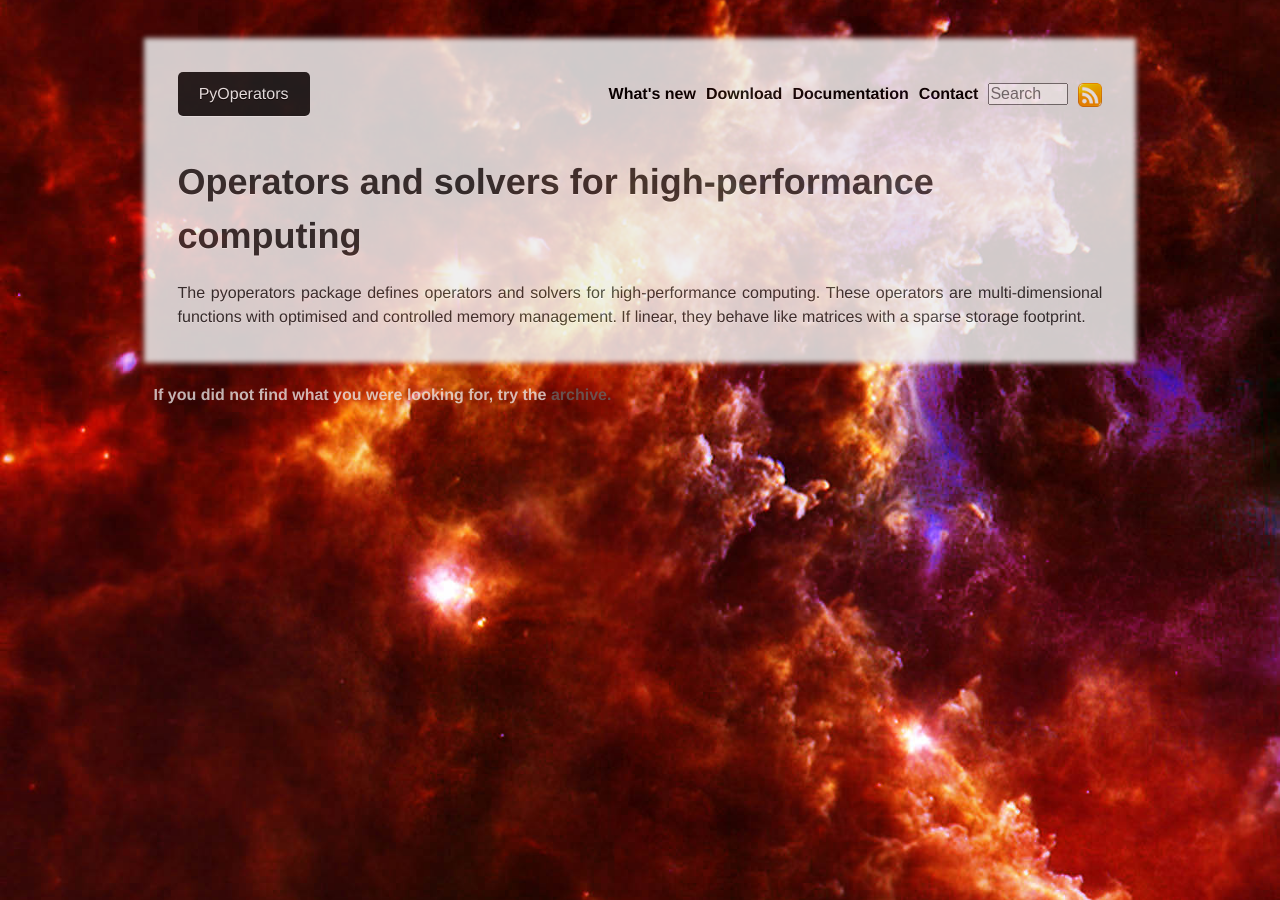
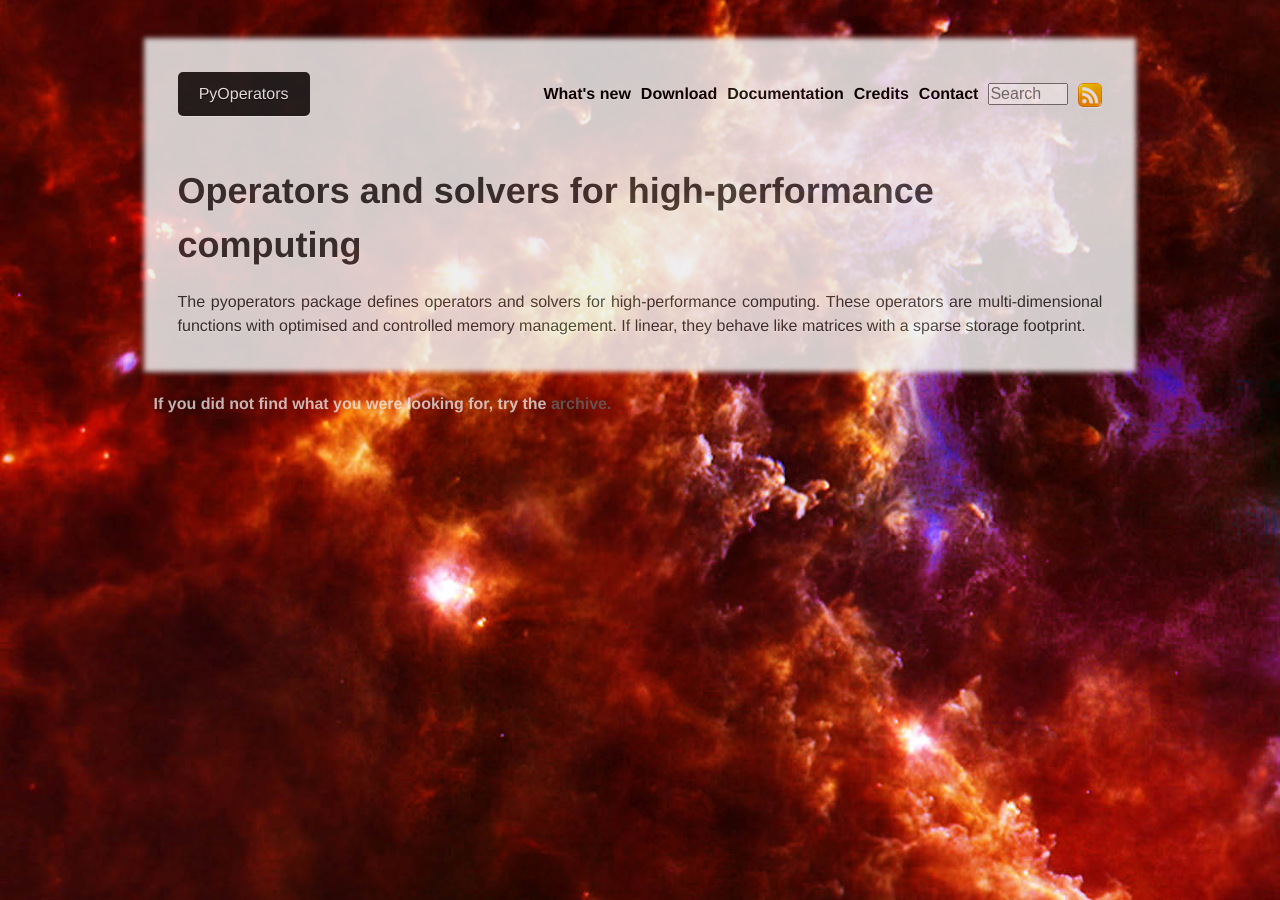
Before and after one commit to pchanial/pyoperators, a Jekyll site: the page built from index.html, in a window 1280 px wide. Built offline with Jekyll 4.4.1, drawn with Linux system fonts in a browser that asks for light colours; some web fonts are replaced.

Commit message:
Add credits section, simplify dom, by removing the content div.

```diff
--- a/_layouts/default.html
+++ b/_layouts/default.html
@@ -34,6 +34,9 @@
             <a href="{{ site.baseurl }}/documentation">Documentation</a>
           </li>
           <li>
+            <a href="{{ site.baseurl }}/credits">Credits</a>
+          </li>
+          <li>
             <a href="{{ site.baseurl }}/contact">Contact</a>
           </li>
           <li>
--- a/_layouts/post.html
+++ b/_layouts/post.html
@@ -10,6 +10,4 @@
   {{ page.title }}
 </h3>
 
-<div class="content">
-  {{ content }}
-</div>
+{{ content }}
--- a/archive/index.html
+++ b/archive/index.html
@@ -5,12 +5,10 @@
 ---
 
 {% for post in site.posts %}
-<div class="content">
 <h4>
   {% if post.category == "blog" %}
   <p class="date">{{ post.date | date_to_string }}</p>&nbsp;
   {% endif %}
   <a href="{{ site.baseurl }}/{{ post.url }}/">{{ post.title }}</a>
 </h4>
-</div>
 {% endfor %}
--- a/css/screen.css
+++ b/css/screen.css
@@ -29,11 +29,19 @@
 }
 
 h2, h3, h4 {
-  margin: 1em 0 0.5em;
+  margin: 1.25em 0 0.5em 0;
 }
 
 h5 {
-  margin: 0.5em 0 0.25em;
+  margin: 0.625em 0 0.25em;
+}
+
+h2:first-child, h3:first-child, h4:first-child {
+  margin: 0 0 0.5em 0;
+}
+
+h5:first-child {
+  margin: 0 0 0.25em;
 }
 
 h1 a, h2 a, h3 a, h4 a, h5 a, h6 a {
@@ -52,8 +60,8 @@
   font-size: 1.5em;
 }
 
-p {
-  margin: 20px 0px;
+h5 {
+  font-size: 1em;
 }
 
 a, strong {
@@ -96,6 +104,52 @@
   line-height: 100%;
 }
 
+ul, ol {
+  margin: 0 0 0 3em;
+}
+
+ul > li {
+  list-style-type: disc;
+}
+
+ol > li {
+  list-style-type: decimal;
+}
+
+table {
+  margin: 0 -1em;
+  border-collapse:separate;
+  border-spacing: 1em 0.25em;
+}
+
+img {
+  -moz-border-radius: 5px;
+  -moz-box-shadow: 0 1px 0 #fff;
+  -webkit-border-radius: 5px;
+  -webkit-box-shadow: 0 1px 0 #fff;
+  border: 5px #333 solid;
+  width: 440px;
+}
+
+p {
+  padding: 0;
+  margin: 0;
+}
+
+pre {
+  -moz-border-radius: 5px;
+  -moz-box-shadow: 0 -1px 0 #333;
+  -webkit-border-radius: 5px;
+  -webkit-box-shadow: 0 -1px 0 #333;
+  background-color: #333;
+  color: #fff;
+  text-shadow: 0 1px 0 #000;
+  font-size: 1em;
+  padding: 1em;
+  margin: 1em 2em;
+  overflow: auto;
+}
+
 div#outer {
   margin: 3em 12%;
 }
@@ -110,25 +164,6 @@
   z-index: 1;
   margin: 0px 0px 30px;
   padding: 1.5em;
-}
-
-div#header {
-  font-size: 1em;
-}
-
-div#header ul {
-  margin: 0px;
-  float: right;
-}
-
-div#header li {
-  padding: 10px 0px 10px 10px;
-  float: left;
-}
-
-div#header li form input {
-  width: 5em;
-  font-size: 1em; /* required by firefox 5.0 */
 }
 
 div#menu {
@@ -188,32 +223,33 @@
   background-color: #fff;
 }
 
-div.content img {
-  -moz-border-radius: 5px;
-  -moz-box-shadow: 0 1px 0 #fff;
-  -webkit-border-radius: 5px;
-  -webkit-box-shadow: 0 1px 0 #fff;
-  border: 5px #333 solid;
-  width: 440px;
+div#header {
+  font-size: 1em;
 }
 
-div.content p {
-  padding: 0;
-  margin: 0;
+div#header ul {
+  margin: 0px;
+  float: right;
 }
 
-div.content pre {
-  -moz-border-radius: 5px;
-  -moz-box-shadow: 0 -1px 0 #333;
-  -webkit-border-radius: 5px;
-  -webkit-box-shadow: 0 -1px 0 #333;
-  background-color: #333;
-  color: #fff;
-  text-shadow: 0 1px 0 #000;
-  font-size: 1em;
-  padding: 1em;
-  margin: 1em 2em;
-  overflow: auto;
+div#header li {
+  padding: 10px 0px 10px 10px;
+  float: left;
+  list-style-type: none;
+}
+
+div#header img {
+  -moz-border-radius: 0;
+  -moz-box-shadow: 0;
+  -webkit-border-radius: 0;
+  -webkit-box-shadow: 0;
+  border: 0;
+  width: auto;
+}
+
+div#header li form input {
+  width: 5em;
+  font-size: 1em; /* required by firefox 5.0 */
 }
 
 div.definition {
@@ -223,7 +259,7 @@
   -moz-box-shadow: 0 0 1px #333;
   -webkit-border-radius: 5px;
   -webkit-box-shadow: 0 0 1px #333;
-  float:left;
+  display: inline-block;
   background-color:#fffbbb;
   color: #000;
   width: auto;
@@ -239,24 +275,6 @@
 
 div.definition + hr {
   margin:0;
-}
-
-div.content ul, div.content ol {
-  margin: 0 0 0 3em;
-}
-
-div.content ul > li {
-  list-style-type: disc;
-}
-
-div.content ol > li {
-  list-style-type: decimal;
-}
-
-div.content table {
-  margin: 0 -1em;
-  border-collapse:separate;
-  border-spacing: 1em 0.25em;
 }
 
 #footnote {
@@ -285,7 +303,7 @@
   box-shadow: 1px 1px 0 #888;
   color: #000;
   text-shadow: 0 1px 0 #888, 1px 0 0 #888;
-  padding: 10px;
+  padding: 1em;
   font-size: 50%;
   line-height: 100%;
   margin: 0;
--- a/documentation/index.textile
+++ b/documentation/index.textile
@@ -5,8 +5,6 @@
 ---
 
 h3. {{ page.title }}
-
-<div class="content">
 
 # "Getting started":{{ site.baseurl }}/2000/doc-getting-started/
 # "Operators":{{ site.baseurl }}/2000/doc-operators/
@@ -25,5 +23,3 @@
 ## "Operator partition":{{ site.baseurl }}/2000/doc-operators/#partition
 ## "List of available operators":{{ site.baseurl }}/2000/doc-operators/#list
 # "Solvers":{{ site.baseurl }}/2000/doc-solvers/
-
-</div>
--- a/download/index.textile
+++ b/download/index.textile
@@ -5,8 +5,6 @@
 ---
 
 h3. {{ page.title }}
-
-<div class="content">
 
 The current version of the pyoperators package is {{ site.version_stable }}, and it is still in beta stage.
 
@@ -27,5 +25,3 @@
 bc. $ cd pyoperators.git
 $ git pull
 Already up-to-date.
-
-</div>
--- a/index.html
+++ b/index.html
@@ -8,14 +8,12 @@
 
 {% for post in site.categories.blog limit:5 %}
 <div class="container">
-  <div class="content">
-    <h4>
-      <a href="{{ post.url }}/">
+  <h4>
+    <a href="{{ post.url }}/">
       <p class="date">{{ post.date | date_to_string }}</p>&nbsp;
       {{ post.title }}</a>
-    </h4>
-    {{ post.content }}
-  </div>
+  </h4>
+  {{ post.content }}
 </div>
 {% endfor %}
 <p id="footnote">
--- a/search/index.html
+++ b/search/index.html
@@ -5,9 +5,7 @@
 
 <script src="{{ site.baseurl }}/js/jquery-tapir.min.js"></script>
 
-<div id="content">
-  <img src="{{ site.baseurl }}/images/loading.gif" style="border:none; margin:auto; width:32px; height:32px; box-shadow:none; display: block;"/>
-</div>
+<img src="{{ site.baseurl }}/images/loading.gif" style="border:none; margin:auto; width:32px; height:32px; box-shadow:none; display: block;"/>
 
 <script>
   $('#content').tapir({
```
Also changed, not shown: credits/index.textile (added, +17 -0 lines), installation/index.html (deleted, +0 -15 lines). Lines whose indentation alone changed are shown as unchanged.
